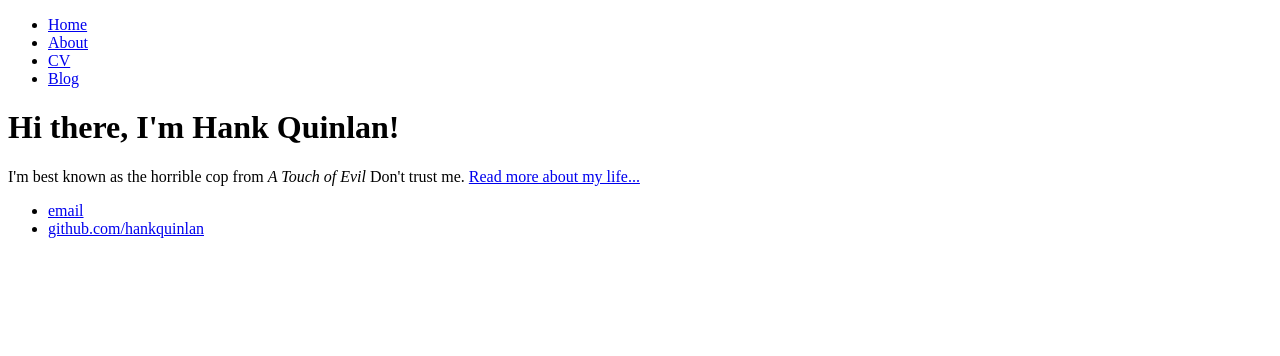
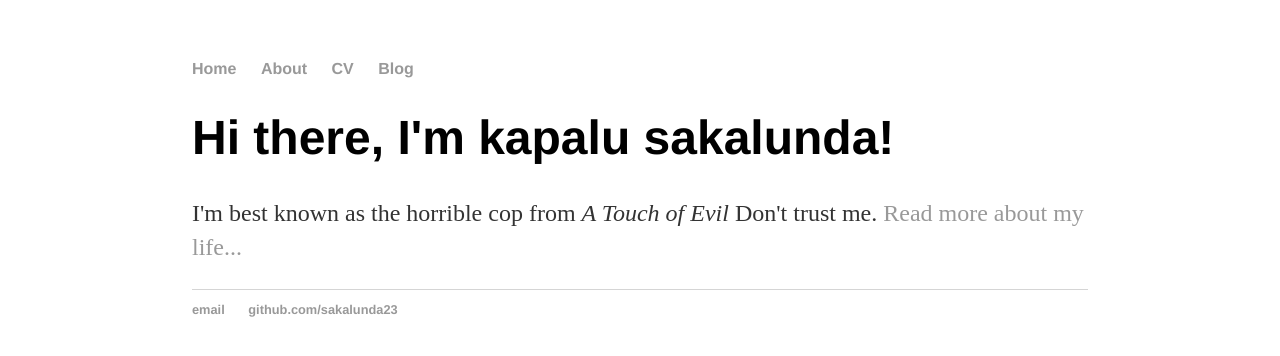
Before and after one commit to sakalunda23/sakalunda23.github.io, a plain HTML site: page index.html in a window 1280 px wide. Drawn offline with Linux system fonts and the light colour scheme; files that its build step writes are made by us from their sources.

Commit message:
Update index.html

```diff
--- a/index.html
+++ b/index.html
@@ -1,7 +1,9 @@
 <!DOCTYPE html>
 <html>
 	<head>
-		<title>Hank Quinlan, Horrible Cop</title>
+		<title>kapalu sakalunda, Web developer</title>
+		<!-- link to main stylesheet -->
+		<link rel="stylesheet" type="text/css" href="/css/main.css">
 	</head>
 	<body>
 		<nav>
@@ -14,14 +16,14 @@
 		</nav>
 		<div class="container">
     		<div class="blurb">
-        		<h1>Hi there, I'm Hank Quinlan!</h1>
+        		<h1>Hi there, I'm kapalu sakalunda!</h1>
 				<p>I'm best known as the horrible cop from <em>A Touch of Evil</em> Don't trust me. <a href="/about">Read more about my life...</a></p>
     		</div><!-- /.blurb -->
 		</div><!-- /.container -->
 		<footer>
     		<ul>
-        		<li><a href="mailto:hankquinlanhub@gmail.com">email</a></li>
-        		<li><a href="https://github.com/hankquinlan">github.com/hankquinlan</a></li>
+        		<li><a href="mailto:sakalunda23@yahoo.com">email</a></li>
+        		<li><a href="https://github.com/sakalunda23">github.com/sakalunda23</a></li>
 			</ul>
 		</footer>
 	</body>
```
